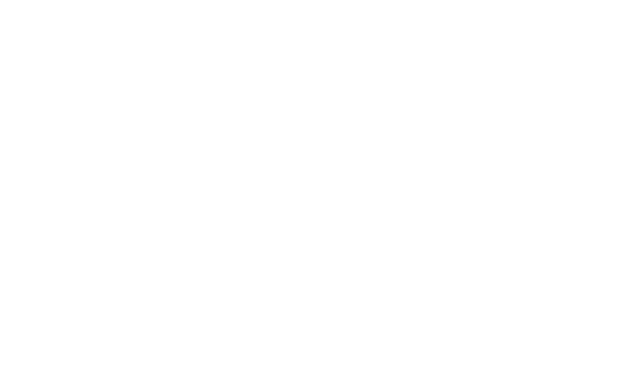
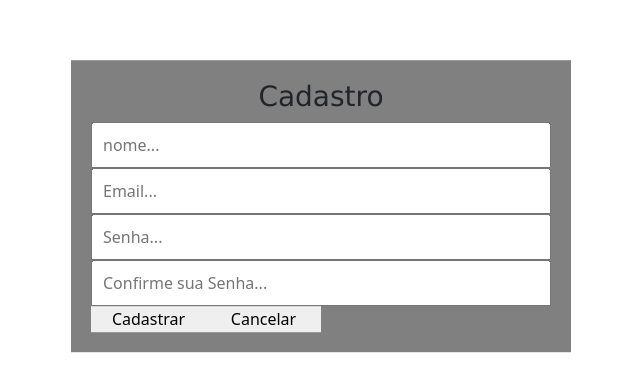
Before and after one commit to putuka/projeto_front_cdc, a React (Create React App) app: page /cadastro in a window 1280 px wide. Before the commit this address had no page. Shown: the part 194-586 px from the top of the page, without its empty margins (319-959 px from the left). Built offline with nearby package versions, Linux system fonts and the light colour scheme.

Commit message:
tela cadastro beta

```diff
--- a/src/App.js
+++ b/src/App.js
@@ -3,6 +3,7 @@
 import Main from './pages/Main';
 import Conta from './pages/Conta';
 import Login from './pages/Login';
+import Cadastro from './pages/cadastro/Cadastro.js';
 
   class App extends Component{
     render(){
@@ -15,6 +16,7 @@
           <Route path="/"  element ={<Main/>} />
           <Route path="/conta" element ={<Conta/>} />
           <Route path="/login" element ={<Login/>} />
+          <Route path="/cadastro" element ={<Cadastro/>} />
         </Routes>
       </div>
       );};
--- a/src/pages/Login/index.js
+++ b/src/pages/Login/index.js
@@ -3,13 +3,10 @@
 import "../Login/loginStyle.css"
 
 
-
 function Login (){
  return(
         <section className="mainLogin">
-
         <Container>
-
                 <Form style={{marginTop: 250,marginLeft:200,marginRight:200,padding:60,textAlign:'center', borderRadius:10,color:"#666",backgroundColor:"#eaeaea"}}>
                 <FormGroup className="mb-3" controlId="formBasicEmail" style={{textAlignItem:"center"}}>
                         <h1>Entre</h1>
@@ -28,7 +25,7 @@
                                 <FormGroup>
                                 <a
                                 className="App-link"
-                                        href=""
+                                href="/cadastro"
                                 target="_blank"
                                 rel="noopener noreferrer"
 
--- /dev/null
+++ b/src/pages/cadastro/Cadastro.js
@@ -0,0 +1,26 @@
+import React from "react";
+import "../cadastro/cadastro.css"
+
+function Cadastro (){
+    return(
+        <html>
+            <head>
+                <title>Cadastro</title>
+            </head>
+
+            <body className="body">
+                <form className="formulario">
+                    <h3>Cadastro</h3>
+                    <input className="forminput" type="text" name = "Nome" placeholder = "nome..."/>
+                    <input className="forminput" type="text" name = "email" placeholder = "Email..."/>
+                    <input className="forminput" type="password" name = "password" placeholder = "Senha..."/>
+                    <input className="forminput" type ="password" name = "password" placeholder = "Confirme sua Senha..."/>
+                    <input className="formbotao" href="/login" type="submit" name="acao" value="Cadastrar"/>
+                    <input className="formbotao" href="/login" type="submit" name="acao" value="Cancelar"/>
+                </form>
+
+            </body>
+        </html>
+);};
+
+export default Cadastro;
--- /dev/null
+++ b/src/pages/cadastro/cadastro.css
@@ -0,0 +1,33 @@
+.formulario{
+    background-color: grey;
+    max-width: 500px;
+    max-height: 500px;
+    width: 70%;
+    padding: 20px;
+    position:absolute;
+    left: 50%;
+    top:50%;
+    transform: translate(-50%,-50%);
+}
+.body{
+    background-image: url("../image/carrinhoback.jpg");
+}
+h3{
+    text-align: center;
+    font-family:'Lucida Sans', 'Lucida Sans Regular', 'Lucida Grande', 'Lucida Sans Unicode', Geneva, Verdana, sans-serif
+}
+.forminput[type = text], form input[type = password]{
+    display: flex;
+    padding: 10px;
+    align-items: center;
+    flex-direction: column;
+    width: 100%;
+    height: 100%;
+}
+.formbotao{
+    cursor: pointer;
+    border: gray;
+    width: 25%;
+    height: 25%;
+    justify-content: space-around;
+}
```
Also changed, not shown: src/pages/Conta/Conta.js (deleted, +0 -12 lines). Lines whose indentation alone changed are shown as unchanged.
